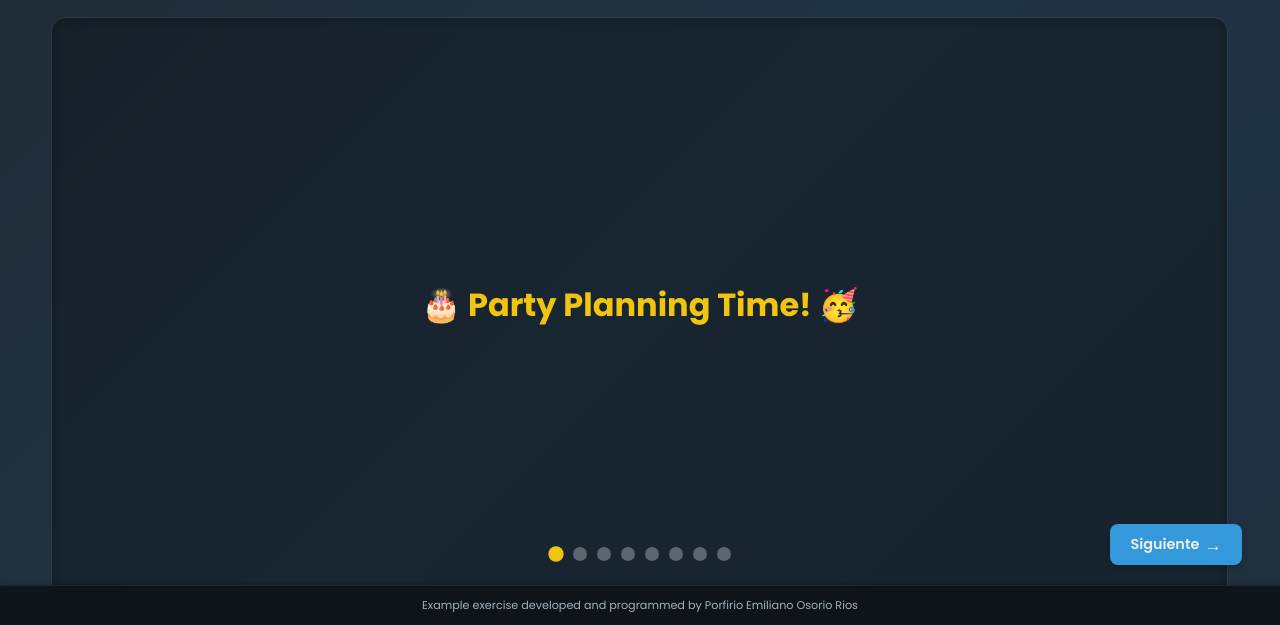
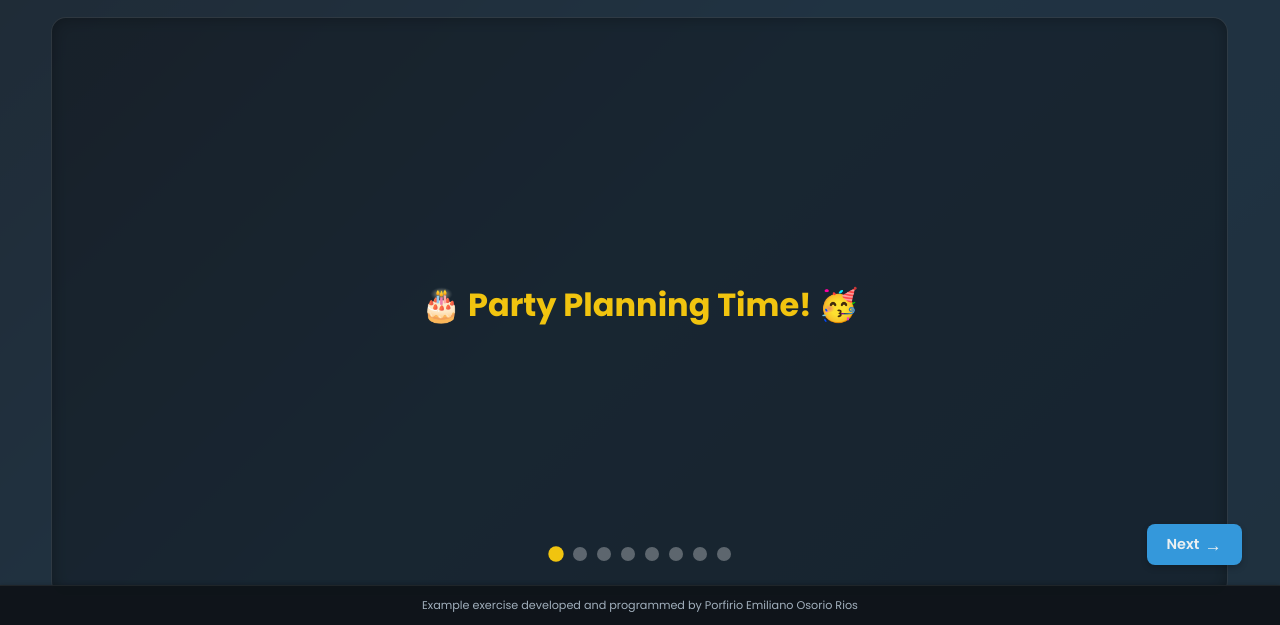
Before and after one commit to Emi3312/PERT_and_Gantt_exercise_example, a plain HTML site: page index.html in a window 1280 px wide. Shown: the part 175-800 px from the top of the page. Drawn offline with Linux system fonts and the light colour scheme.

Commit message:
Parche de boton

```diff
--- a/index.html
+++ b/index.html
@@ -509,7 +509,7 @@
     <div class="progress-indicator" id="progress-indicator"></div>
 
     <div class="navigation-controls">
-        <button id="next-step-button" class="nav-button">Siguiente <span style="font-size: 1.2em; line-height: 0;">→</span></button>
+        <button id="next-step-button" class="nav-button">Next <span style="font-size: 1.2em; line-height: 0;">→</span></button>
     </div>
 
     <!-- --- NUEVO FOOTER --- -->
```
